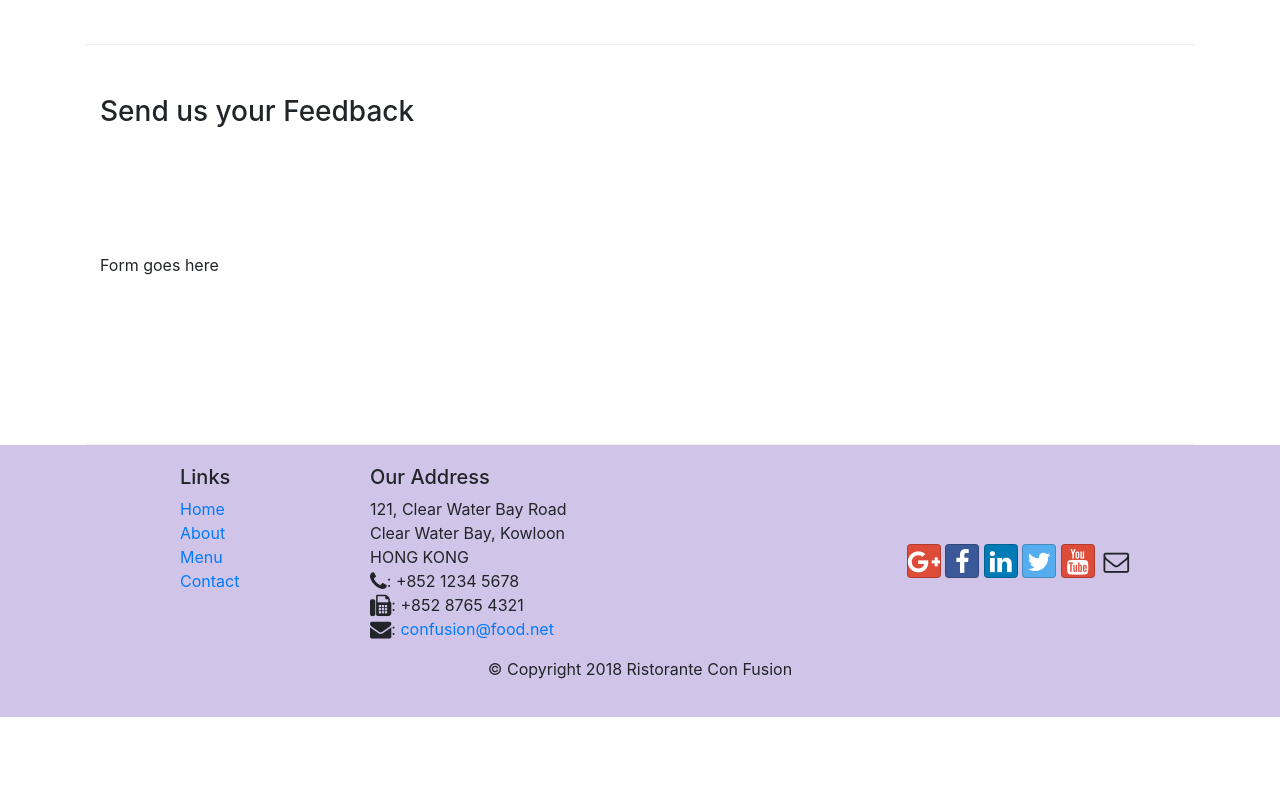
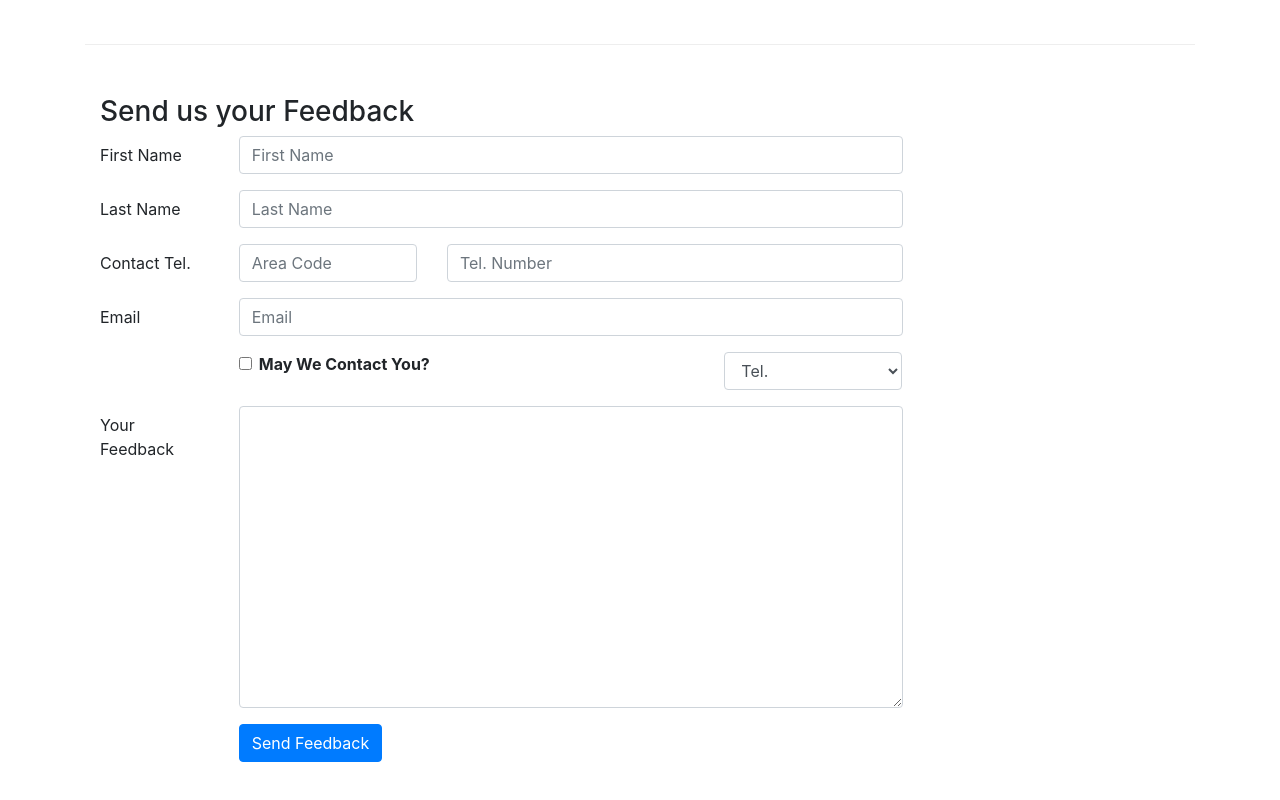
Before and after one commit to bhaveshVedire/conFusion, a website: page contactus.html in a window 1280 px wide. Shown: the part 820-1620 px from the top of the page. Before the commit the page ends 1537 px from the top, so only its background shows below. Drawn offline with nearby package versions, Linux system fonts and the light colour scheme.

Commit message:
Forms added

```diff
--- a/contactus.html
+++ b/contactus.html
@@ -92,7 +92,70 @@
               <h3>Send us your Feedback</h3>
            </div>
             <div class="col-12 col-md-9">
-                Form goes here
+                <form>
+                    <div class="form-group row">
+                        <label for="firstname" class="col-md-2 col-form-label">First Name</label>
+                        <div class="col-md-10">
+                            <input type="text" class="form-control" id="firstname" name="firstname"
+                            placeholder="First Name">
+                        </div>
+                    </div>
+                    <div class="form-group row">
+                        <label for="lastname" class="col-md-2 col-form-label">Last Name</label>
+                        <div class="col-md-10">
+                            <input type="text" class="form-control" id="lastname" name="lastname"
+                            placeholder="Last Name">
+                        </div>
+                    </div>
+                    <div class="form-group row">
+                        <label for="telnum" class="col-12 col-md-2 col-form-label">Contact Tel.</label>
+                        <div class="col-5 col-md-3">
+                            <input type="tel" class="form-control" id="areacode" name="areacode"
+                            placeholder="Area Code">
+                        </div>
+                        <div class="col-7 col-md-7">
+                            <input type="tel" class="form-control" id="telnum" name="telnum"
+                            placeholder="Tel. Number">
+                        </div>
+                    </div>
+                    <div class="form-group row">
+                        <label for="emailid" class="col-md-2 col-form-label">Email</label>
+                        <div class="col-md-10">
+                            <input type="email" class="form-control" id="emaiid" name="emaiid"
+                            placeholder="Email">
+                        </div>
+                    </div>
+                    <div class="form-group row">
+                        <div class="col-md-6 offset-md-2">
+                            <div class="form-check">
+                                <input type="checkbox" class="form-check-input" name="approve" id="approve" value="">
+                                <label for="approve" class="form-check-label">
+                                    <strong>May We Contact You?</strong>
+                                </label>
+                            </div>
+                        </div>
+                        <div class="col-md-3 offset-md-1">
+                            <select class="form-control" >
+                                <option value="">Tel.</option>
+                                <option value="">Email</option>
+                            </select>
+                        </div>
+                    </div>
+                    <div class="form-group row">
+                        <label for="feedback" class="col-md-2 col-form-label">Your Feedback</label>
+                        <div class="col-md-10">
+                            <textarea class="form-control" id="feedback" name="feedback"
+                            rows="12"></textarea>
+                        </div>
+                    </div>
+                    <div class="form-group row">
+                        <div class="offset-md-2 col-md-10">
+                            <button type="submit" class="btn btn-primary">
+                                Send Feedback
+                            </button>
+                        </div>
+                    </div>
+                </form>
             </div>
              <div class="col-12 col-md">
             </div>
```
